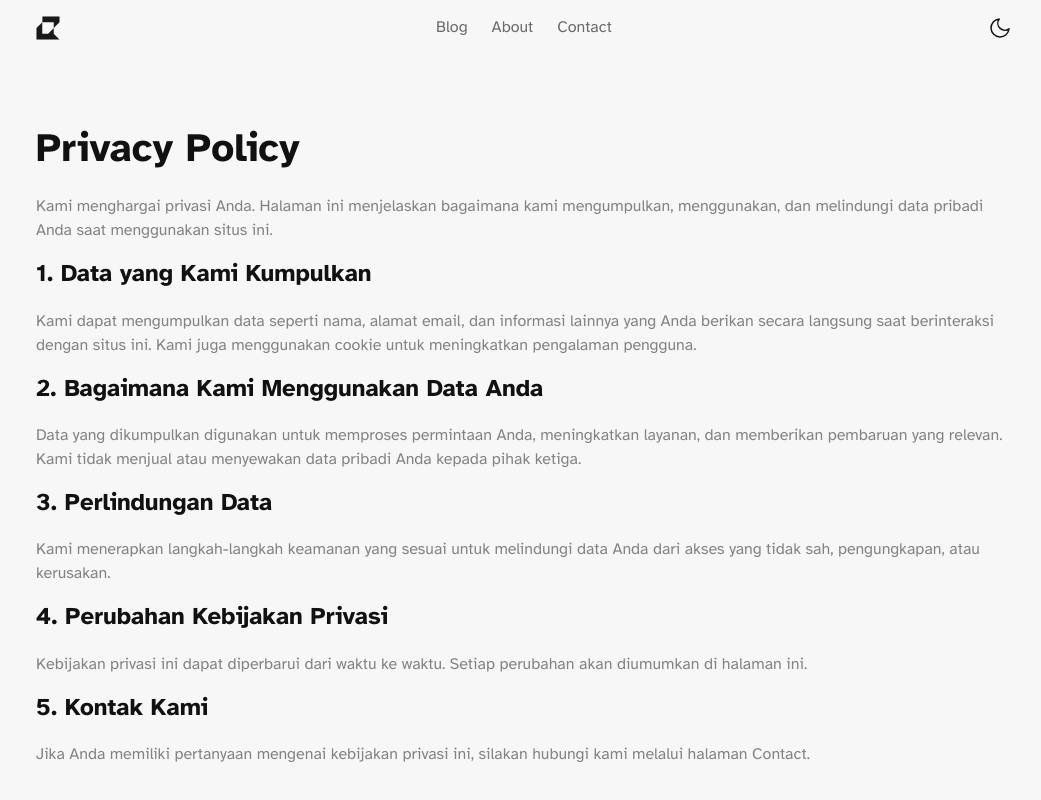
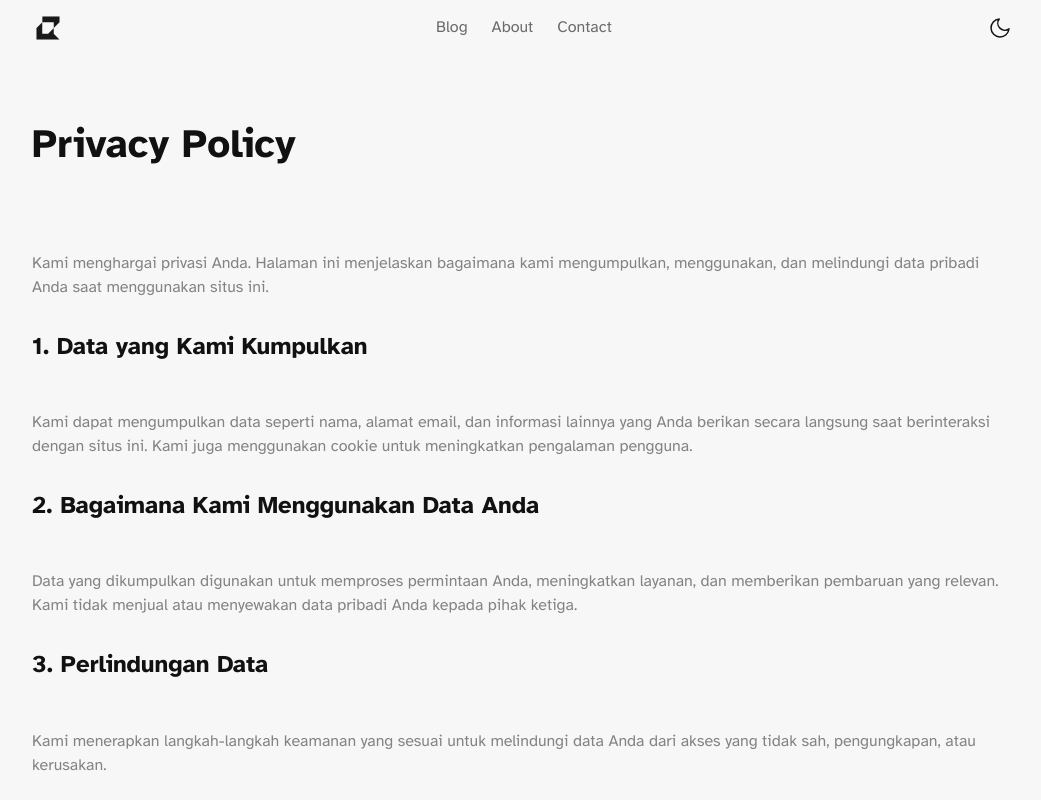
Before and after one commit to c0desk1/bimaakbar-web, a Next.js app: page /privacy in a window 1280 px wide. Shown: the top 800 px of the page, without its empty margins (116-1157 px from the left). Built offline with nearby package versions, Linux system fonts and the light colour scheme.

Commit message:
Update globals.css

```diff
--- a/src/app/globals.css
+++ b/src/app/globals.css
@@ -41,10 +41,6 @@ main {
   overflow-x: hidden;
   color: var(--foreground);
   overflow-wrap: break-word;
-  padding: 4px;
-}
-.prose h3, .prose h4, .prose h5, .prose h6 {
-  margin-top: 1rem;
 }
 
 .prose h1, h1 { font-size: 2.5rem; }
@@ -63,7 +59,7 @@ main {
   color: var(--foreground);
   font-weight: 600;
   line-height: 1.3;
-  margin-bottom: 1.2rem;
+  margin-bottom: 2em;
   word-break: break-word;
   overflow-wrap: break-word;
   hyphens: auto;
@@ -89,7 +85,7 @@ main {
   user-select: none;
 }
 .prose p {
-  margin-bottom: 1rem;
+  margin-bottom: 2rem;
   line-height: 1.5rem;
   opacity: 0.5;
   color: var(--foreground);
@@ -222,7 +218,7 @@ main {
   background: var(--background);
   border-radius: 8px;
   font-style: italic;
-  margin-bottom: 1rem;
+  margin-bottom: 2em;
   color: var(--color-fg);
   border: 2px dashed var(--border);
 }
@@ -243,7 +239,7 @@ main {
 }
 .prose table {
 	border-radius: 8px;
-	margin-bottom: 1em;
+	margin-bottom: 2em;
   border-collapse: separate;
   border-spacing: 0;
   width: 100%;
@@ -290,7 +286,7 @@ main {
   height: auto;
   display: block;
   margin: 0 auto;
-  margin-bottom: 1em;
+  margin-bottom: 2em;
   border-radius: 16px;
   box-shadow: 0 4px 8px rgba(0, 0, 0, 0.1), 0 6px 20px rgba(0, 0, 0, 0.1);
   transition: transform 0.3s ease, filter 0.3s ease;
@@ -314,6 +310,7 @@ main {
   font-size: smaller;
   color: var(--muted);
   opacity: 90%;
+  margin-bottom: 2em;
 }
 
 .prose iframe,
@@ -325,7 +322,7 @@ main {
   display: block;
   margin: 0 auto;
   border-radius: 8px;
-  margin-bottom: 1em;
+  margin-bottom: 2em;
   border: 1px dashed var(--border);
   box-shadow: 0 4px 8px rgba(0, 0, 0, 0.1), 0 6px 20px rgba(0, 0, 0, 0.1);
   overflow: hidden;
```
